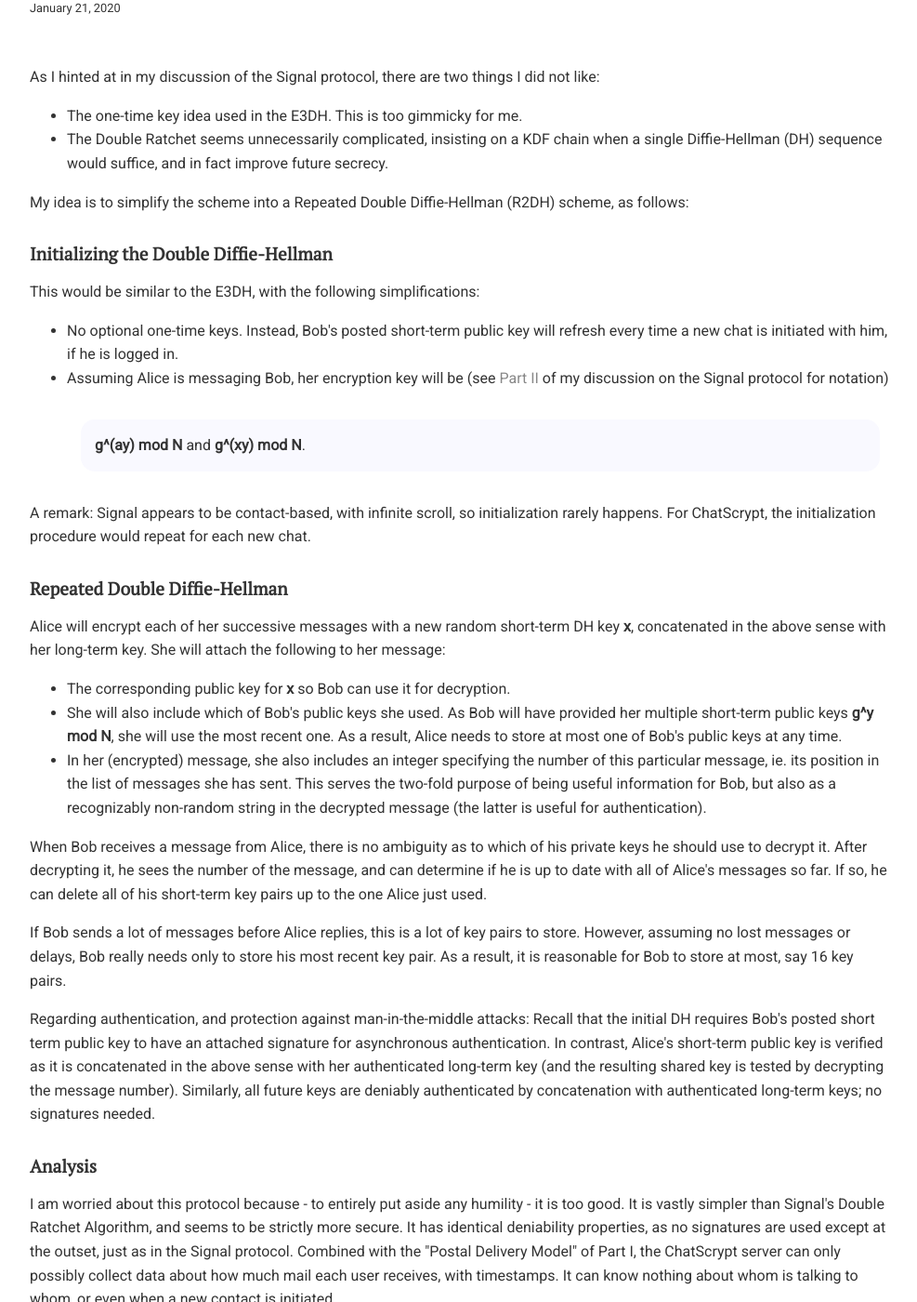
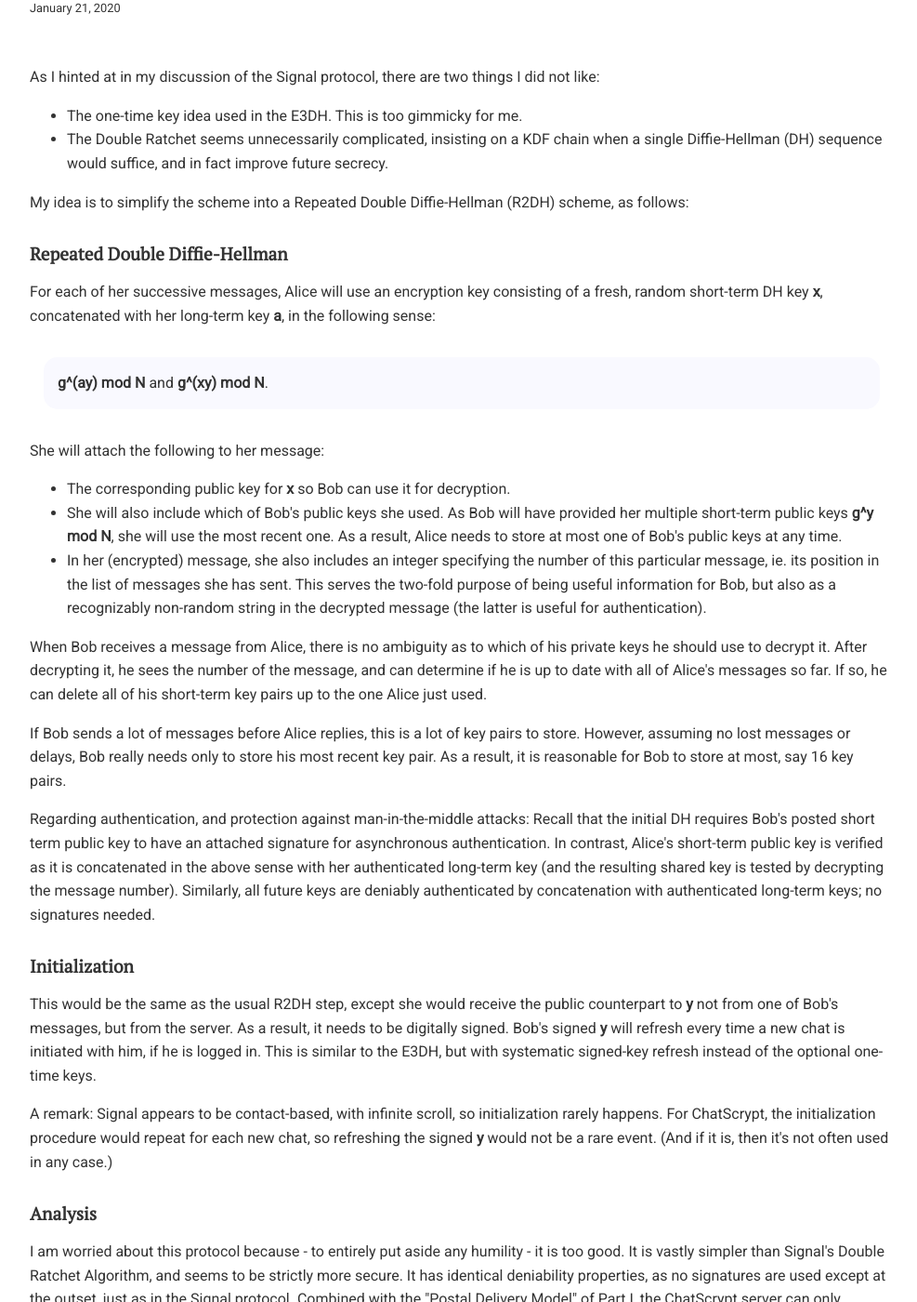
Before and after one commit to chatscrypt/chatscrypt.github.io, a Jekyll site: the page built from _posts/2020-01-21-the-chatscrypt-architecture-part-ii-repeated-triple-diffie-hellman.html, in a window 1280 px wide and 1400 px high, scrolled down 198 px. Shown: the whole window at 93% size, without its empty margins (143-1130 px from the left). Built offline with Jekyll 4.4.1, drawn with Linux system fonts in a browser that asks for light colours; comment, search, counter and statistics services are not loaded.

Commit message:
Update 2020-01-21-the-chatscrypt-architecture-part-ii-repeated-triple-diffie-hellman.html

```diff
--- a/_posts/2020-01-21-the-chatscrypt-architecture-part-ii-repeated-triple-diffie-hellman.html
+++ b/_posts/2020-01-21-the-chatscrypt-architecture-part-ii-repeated-triple-diffie-hellman.html
@@ -15,26 +15,16 @@ As I hinted at in my discussion of the Signal protocol, there are two things I d
 
 <p> My idea is to simplify the scheme into a Repeated Double Diffie-Hellman (R2DH) scheme, as follows:
 
-<h2> Initializing the Double Diffie-Hellman</h2>
 
-This would be similar to the E3DH, with the following simplifications:
 
-<ul>
 
- <li>No optional one-time keys. Instead, Bob's posted short-term public key will refresh every time a new chat is initiated with him, if he is logged in.
+<h2> Repeated Double Diffie-Hellman </h2>
 
- <li>Assuming Alice is messaging Bob, her encryption key will be (see <a href="https://chatscrypt.github.io/2020/01/06/the-signal-protocol-part-ii-the-diffie-hellman-key-exchange">Part II</a> of my discussion on the Signal protocol for notation)
+For each of her successive messages, Alice will use an encryption key consisting of a fresh, random short-term DH key <b>x</b>, concatenated with her long-term key <b>a</b>, in the following sense:
 <div class="media">
  <b>g^(ay) mod N</b> and <b>g^(xy) mod N</b>.
 </div>
-
- </ul>
-
-<p> A remark: Signal appears to be contact-based, with infinite scroll, so initialization rarely happens. For ChatScrypt, the initialization procedure would repeat for each new chat.
-
-<h2> Repeated Double Diffie-Hellman </h2>
-
-Alice will encrypt each of her successive messages with a new random short-term DH key <b>x</b>, concatenated in the above sense with her long-term key. She will attach the following to her message:
+She will attach the following to her message:
 
 <ul>
   <li> The corresponding public key for <b>x</b> so Bob can use it for decryption.
@@ -47,6 +37,15 @@ Alice will encrypt each of her successive messages with a new random short-term
  <p>If Bob sends a lot of messages before Alice replies, this is a lot of key pairs to store. However, assuming no lost messages or delays, Bob really needs only to store his most recent key pair. As a result, it is reasonable for Bob to store at most, say 16 key pairs.
 
 <p> Regarding authentication, and protection against man-in-the-middle attacks: Recall that the initial DH requires Bob's posted short term public key to have an attached signature for asynchronous authentication. In contrast, Alice's short-term public key is verified as it is concatenated in the above sense with her authenticated long-term key (and the resulting shared key is tested by decrypting the message number). Similarly, all future keys are deniably authenticated by concatenation with authenticated long-term keys; no signatures needed.
+
+
+<h2> Initialization</h2>
+
+This would be the same as the usual R2DH step, except she would receive the public counterpart to <b>y</b> not from one of Bob's messages, but from the server. As a result, it needs to be digitally signed. Bob's signed <b>y</b> will refresh every time a new chat is initiated with him, if he is logged in. This is similar to the E3DH, but with systematic signed-key refresh instead of the optional one-time keys.
+
+<p> A remark: Signal appears to be contact-based, with infinite scroll, so initialization rarely happens. For ChatScrypt, the initialization procedure would repeat for each new chat, so refreshing the signed <b>y</b> would not be a rare event. (And if it is, then it's not often used in any case.)
+
+
 
 
 <h2>Analysis</h2>
```
